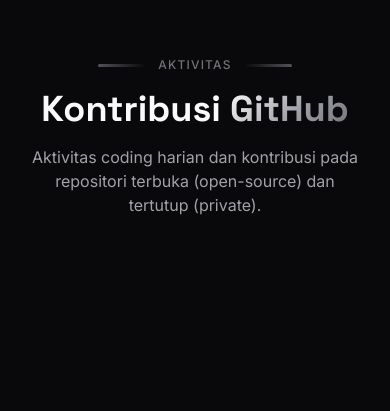
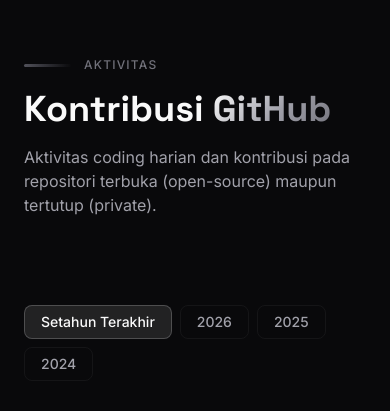
Before and after one commit to dimsdevv/myportfolio, a React (Vite) app: page / in a window 390 px wide. Shown: the part 9090-9501 px from the top of the page. Built offline with nearby package versions, Linux system fonts and the light colour scheme.

Commit message:
feat(activity): add year filter and click details

```diff
--- a/src/components/sections/GithubActivity.tsx
+++ b/src/components/sections/GithubActivity.tsx
@@ -1,4 +1,4 @@
-import { useRef } from 'react'
+import React, { useRef, useState } from 'react'
 import { GitHubCalendar } from 'react-github-calendar'
 import SectionHeader from '@/components/shared/SectionHeader'
 import gsap from 'gsap'
@@ -6,6 +6,8 @@
 
 export default function GithubActivity() {
   const containerRef = useRef<HTMLElement>(null)
+  const [selectedYear, setSelectedYear] = useState<'last' | number>('last')
+  const [clickedActivity, setClickedActivity] = useState<{date: string, count: number} | null>(null)
 
   useGSAP(() => {
     let mm = gsap.matchMedia();
@@ -33,26 +35,67 @@
     dark: ['#18181b', '#27272a', '#3f3f46', '#71717a', '#a1a1aa'],
   }
 
+  const years = ['last', 2026, 2025, 2024]
+
   return (
     <section id="activity" ref={containerRef} className="py-24 relative overflow-hidden">
       <div className="max-w-5xl mx-auto px-6">
-        <div className="mb-12">
-          <SectionHeader label="Aktivitas" title="Kontribusi" highlight="GitHub" description="Aktivitas coding harian dan kontribusi pada repositori terbuka (open-source) dan tertutup (private)." />
+        <div className="mb-8 flex flex-col md:flex-row md:items-end justify-between gap-6">
+          <SectionHeader
+            label="Aktivitas"
+            title="Kontribusi"
+            highlight="GitHub"
+            description="Aktivitas coding harian dan kontribusi pada repositori terbuka (open-source) maupun tertutup (private)."
+            centered={false}
+          />
+
+          <div className="flex flex-wrap gap-2 pb-16">
+            {years.map(y => (
+              <button
+                key={y}
+                onClick={() => { setSelectedYear(y as any); setClickedActivity(null); }}
+                className={`px-4 py-1.5 rounded-lg text-sm font-medium transition-colors border ${
+                  selectedYear === y
+                    ? 'bg-white/10 text-text-primary border-white/20'
+                    : 'bg-transparent text-text-secondary border-white/[0.05] hover:bg-white/[0.05] hover:text-text-primary'
+                }`}
+              >
+                {y === 'last' ? 'Setahun Terakhir' : y}
+              </button>
+            ))}
+          </div>
         </div>
 
-        <div className="github-card glass-card rounded-[28px] border border-white/[0.08] bg-white/[0.02] p-8 md:p-10 flex justify-center overflow-x-auto shadow-[0_32px_80px_-52px_rgba(0,0,0,0.5)]">
-          <div className="min-w-fit">
+        <div className="github-card glass-card rounded-[28px] border border-white/[0.08] bg-white/[0.02] p-8 md:p-10 flex flex-col items-center overflow-x-auto shadow-[0_32px_80px_-52px_rgba(0,0,0,0.5)]">
+          <div className="min-w-fit mb-2">
             <GitHubCalendar
               username="dimsdevv"
+              year={selectedYear}
               colorScheme="dark"
               theme={explicitTheme}
               fontSize={14}
               blockSize={13}
               blockMargin={5}
               labels={{
-                totalCount: '{{count}} kontribusi pada setahun terakhir',
+                totalCount: '{{count}} kontribusi pada periode ini',
               }}
+              renderBlock={(block, activity) => React.cloneElement(block as React.ReactElement, {
+                title: `${activity.count} kontribusi pada ${activity.date}`,
+                children: <title>{`${activity.count} kontribusi pada ${activity.date}`}</title>,
+                onClick: () => setClickedActivity(activity),
+                className: 'cursor-pointer hover:opacity-80 transition-opacity'
+              } as React.SVGProps<SVGRectElement>)}
             />
+          </div>
+
+          <div className="h-10 flex items-center justify-center text-sm w-full mt-2 pt-6 border-t border-white/5">
+            {clickedActivity ? (
+              <div className="px-5 py-2.5 rounded-xl bg-white/5 border border-white/10 text-text-primary transition-all">
+                Pada tanggal <span className="font-semibold text-white">{clickedActivity.date}</span>, Anda memiliki <span className="font-semibold text-white">{clickedActivity.count}</span> kontribusi.
+              </div>
+            ) : (
+              <span className="text-text-muted italic">Klik salah satu kotak hijau untuk melihat detail tanggal.</span>
+            )}
           </div>
         </div>
       </div>
--- a/src/components/shared/SectionHeader.tsx
+++ b/src/components/shared/SectionHeader.tsx
@@ -18,7 +18,7 @@
         {title} <span className="gradient-text">{highlight}</span>
       </h2>
       {description && (
-        <p className="text-text-secondary mt-4 max-w-md mx-auto">{description}</p>
+        <p className={`text-text-secondary mt-4 max-w-md ${centered ? 'mx-auto' : ''}`}>{description}</p>
       )}
     </div>
   )
```
